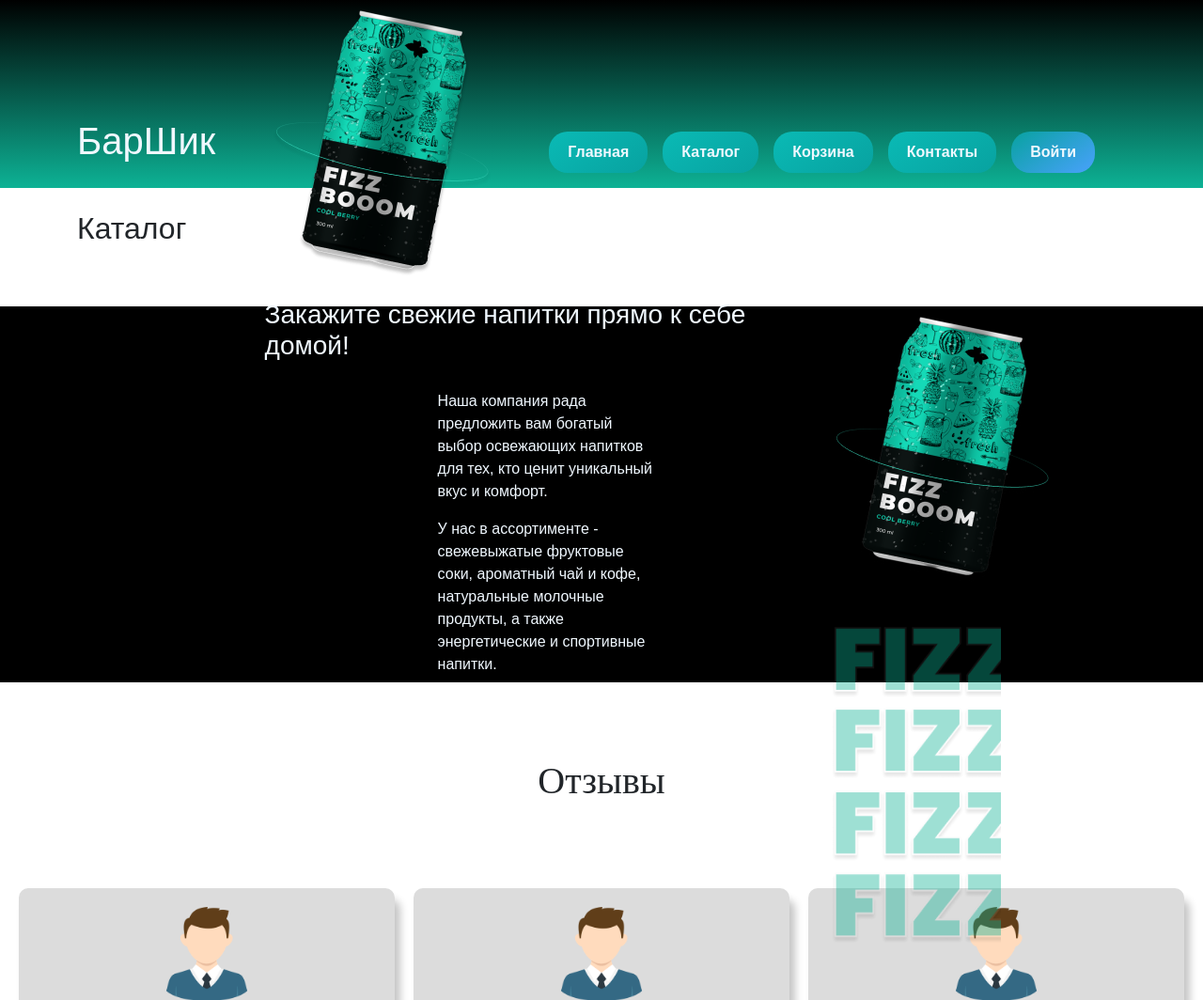
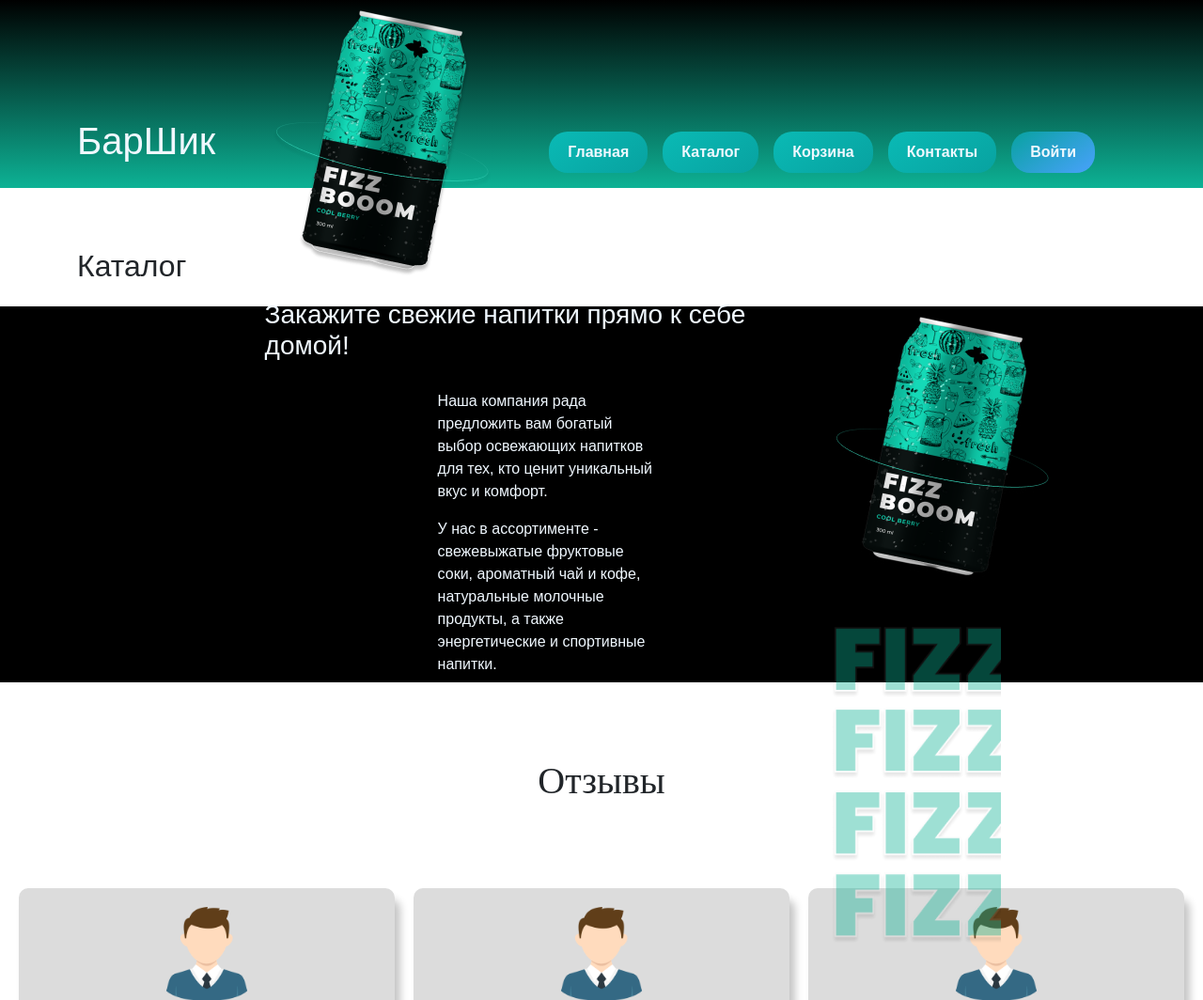
Before and after one commit to AikenOG/BarShikWeb, a PHP site: page / in a window 1280 px wide. Shown: the top 1064 px of the page at 94% size. Run offline with PHP 8.4, Linux system fonts and the light colour scheme; data that the repository does not hold is empty.

Commit message:
design fix #2

```diff
--- a/index.php
+++ b/index.php
@@ -49,9 +49,9 @@ $mysqli->close();
             background-color: #08a2a0;
             color: #ffffff;
         }
-        .mb-4 {
-            margin-bottom: 2.5rem !important;
-            margin-top: 1.5rem !important;
+        .mb-3 {
+    margin-bottom: 1rem !important;
+    margin-top: 4rem !important;
             }
     </style>
 </head>
```
Also changed, not shown: assets/main.jpg.
